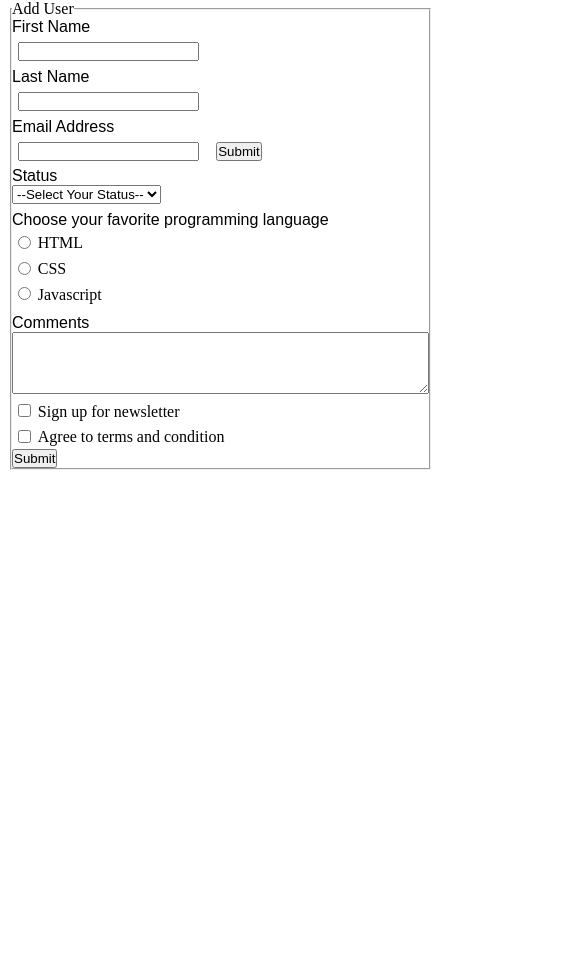
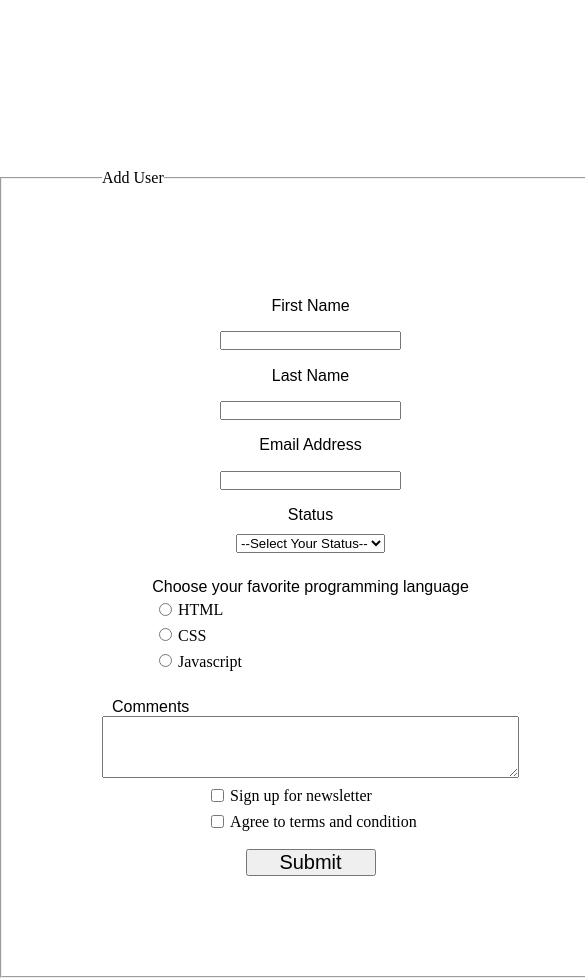
Before and after one commit to LEROYDIXON/html-forms, a plain HTML site: page index.html in a window 390 px wide. Shown: the top 978 px of the page, 585 px wide, since content can reach past the window. Before the commit the page ends 844 px from the top, so only its background shows below. Drawn offline with Linux system fonts and the light colour scheme.

Commit message:
responsive

```diff
--- a/index.html
+++ b/index.html
@@ -22,7 +22,6 @@
                 <!--email -->
                 <label for="email">Email Address</label>
                 <input type="email" name="email" id="email" required>
-                <input type="submit" value="Submit">
                 <!--drop down -->
                 <label for="status">Status</label>
                 <select name="status" id="status">
--- a/styles.css
+++ b/styles.css
@@ -4,13 +4,21 @@
   box-sizing: border-box;
 }
 
-  body {
-    margin-left: 10px;
+
+fieldset {
+  width: 50%;
+  height: auto;
+  display: flex;
+  flex-direction: column;
+  align-items: center;
+  justify-content: center;
+  margin: 20vh auto;
+  padding: 100px
 }
 
 
 label {
-    display: flex;
+  padding: 10px;
 }
 
 p,
@@ -24,6 +32,12 @@
   margin: 0.4rem;
 }
 
-  .lang, .comments{
-    margin-top: 7px
+.lang, .comments {
+  margin-top: 25px
 }
+
+button{
+  margin-top: 15px;
+  font-size: 20px;
+  width: 130px;
+}
```
Lines whose indentation alone changed are shown as unchanged.
